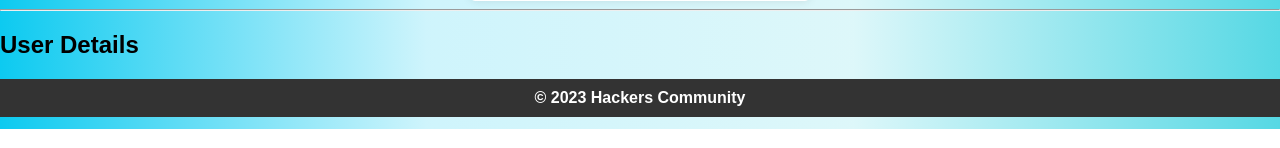
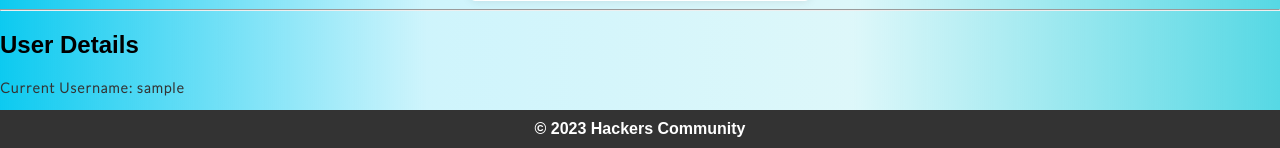
Before and after one commit to venkateshblks/Blog-website, a Flask app: page /profile in a window 1280 px wide. Shown: the part 671-819 px from the top of the page. Run offline with Flask 3, Linux system fonts and the light colour scheme; the visitor is signed in with stand-in values (Sample User, id 1); data that the repository does not hold is empty.

Commit message:
Update profile.html

```diff
--- a/templates/profile.html
+++ b/templates/profile.html
@@ -80,9 +80,8 @@
 
 
     <h2>User Details</h2>
-    {% if user_details %}
-    <p>Current Username: {{ user_details.username }}</p>
-    <p>Current Email: {{ user_details.email }}</p>
+  {%if session['username'] %}
+    <p>Current Username: {{ session['username'] }}</p>
     {% endif %}
     <footer>
         &copy; 2023 Hackers Community
```
